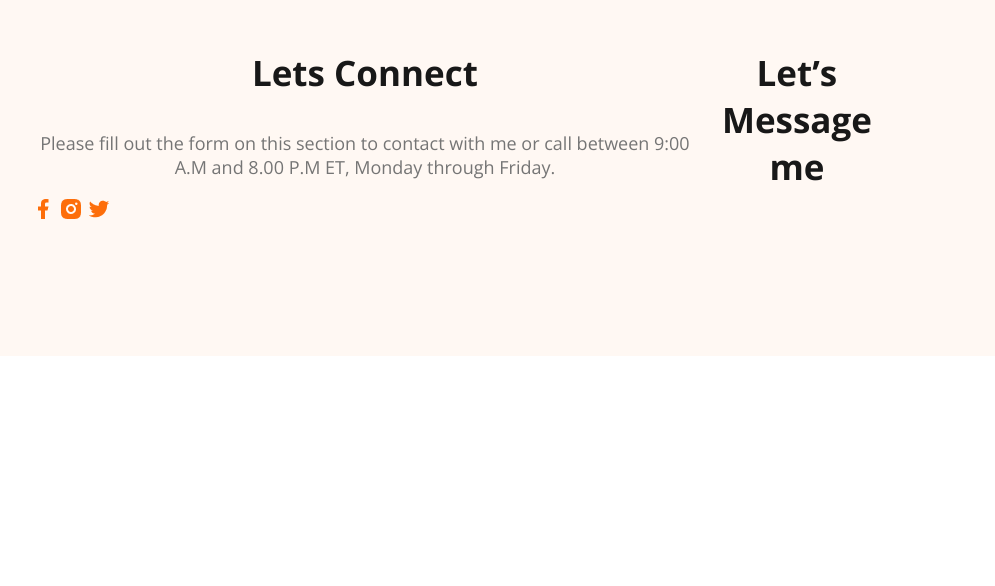
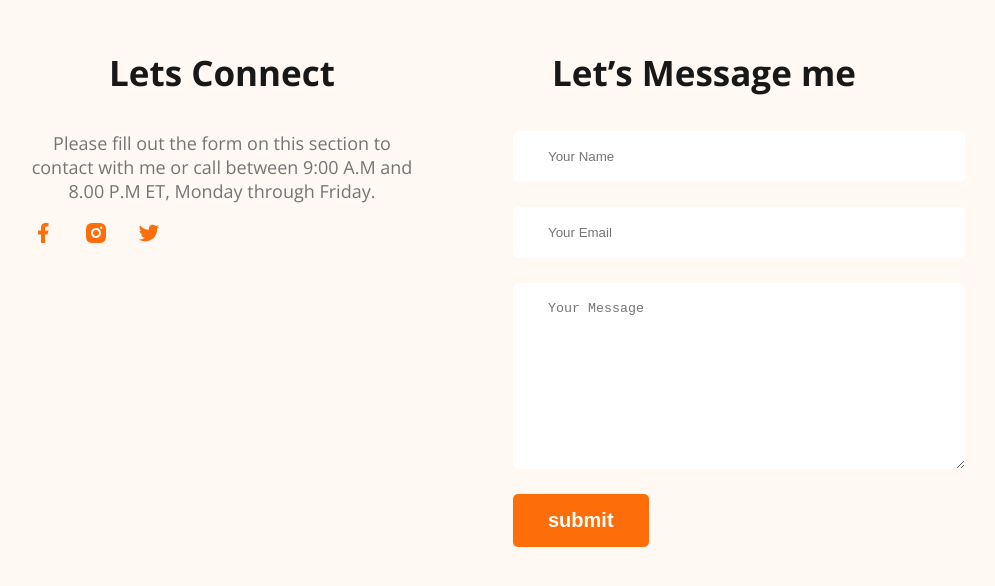
Before and after one commit to Rahib38/web-dev-protfolio, a plain HTML site: page index.html in a window 1280 px wide. Shown: the part 3338-3924 px from the top of the page, without its empty margins (177-1172 px from the left). Before the commit the page ends 3702 px from the top, so only its background shows below. Drawn offline with nearby package versions, Linux system fonts and the light colour scheme.

Commit message:
finish the web dev protfolio

```diff
--- a/index.html
+++ b/index.html
@@ -146,7 +146,7 @@
         <div class="footer-column">
             <h3 class="section-title">Lets Connect</h3>
             <p class="section-description">Please fill out the form on this section to contact with me or call between 9:00 A.M and 8.00 P.M ET, Monday through Friday.</p>
-            <div class="social-link">
+            <div class="social-links">
                 <a href=""><img src="./images/icons/facebook.png" alt=""></a>
                 <a href=""><img src="./images/icons/insta.png" alt=""></a>
                 <a href=""><img src="./images/icons/twitter.png" alt=""></a>
@@ -154,6 +154,12 @@
         </div>
         <div class="footer-column">
             <h3 class="section-title">Let’s Message me</h3>
+            <form class="contact" action="">
+                <input type="text" name="" id="" placeholder="Your Name">
+                <input type="email" name="" id="" placeholder="Your Email">
+                <textarea placeholder="Your Message" name="" id="" cols="30" rows="10"></textarea>
+                <input class="btn-primary" type="submit" value="submit">
+            </form>
         </div>
     </footer>
 </body>
--- a/styles/protfolio.css
+++ b/styles/protfolio.css
@@ -183,4 +183,21 @@ footer{
     background-color:  #FFF8F3;
     margin-top: 100px;
     padding: 130px 200px;
+    gap:100px;
 }
+.footer-column{
+    width:50% ;
+}
+.social-links a{
+    margin-right: 25px;
+}
+.contact input[type="text"],input[type="email"], textarea{
+    display: block;
+    margin-bottom: 25px;
+    padding: 18px 35px;
+    color: #757575;
+    border-radius: 5px;
+    background-color: white;
+    border: 0;
+    width: 100%;
+}
```
